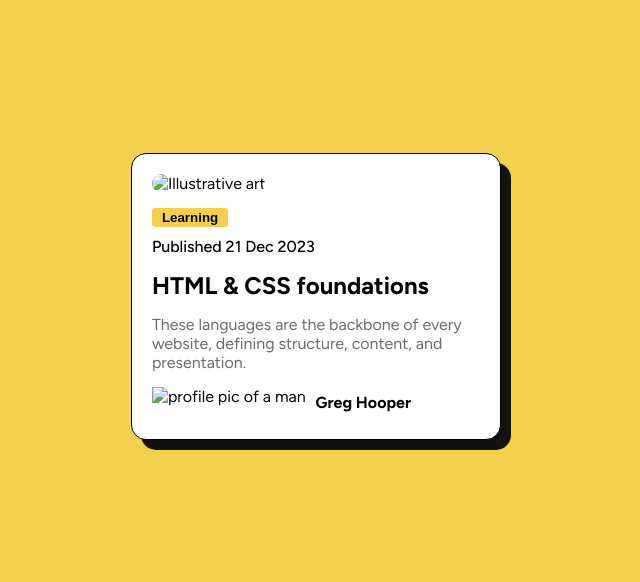
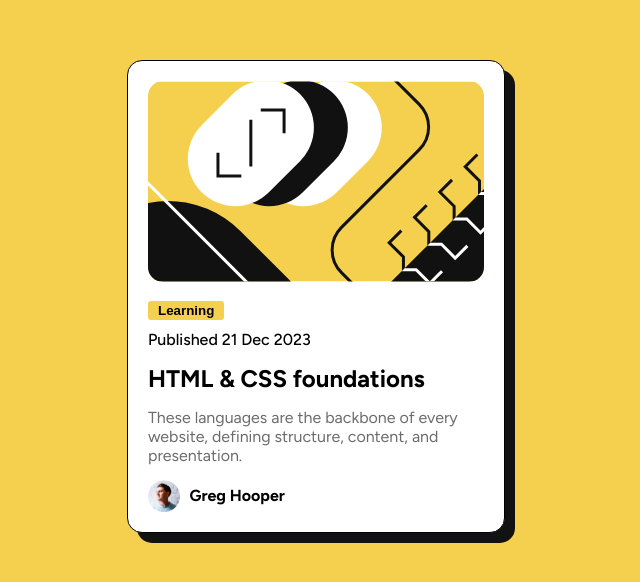
Before and after one commit to abstruse-scientia/frontendPractice, a plain HTML site: page index.html in a window 1280 px wide. Shown: the part 104-686 px from the top of the page, without its empty margins (324-964 px from the left). Drawn offline with Linux system fonts and the light colour scheme.

Commit message:
fix(ui): resolve image not loading

```diff
--- a/index.html
+++ b/index.html
@@ -14,14 +14,14 @@
   <main>
     <div class="card-container">
       <article class="card">
-        <img src="./assets/images/illustration-article.svg" alt="Illustrative art" id="illustrative-art">
+        <img src="blog-preview-card-main/assets/images/illustration-article.svg" alt="Illustrative art" id="illustrative-art">
 
         <button class="learning"><strong>Learning</strong></button>
         <p class="publish">Published 21 Dec 2023</p>
         <h1>HTML & CSS foundations</h1>
         <p class="content">These languages are the backbone of every website, defining structure, content, and presentation.</p>
         <div class="author">
-          <img src="./assets/images/image-avatar.webp" alt="profile pic of a man" id = "avatar">
+          <img src="blog-preview-card-main/assets/images/image-avatar.webp" alt="profile pic of a man" id = "avatar">
           <h4>Greg Hooper</h4>
         </div>
       </article>
```
